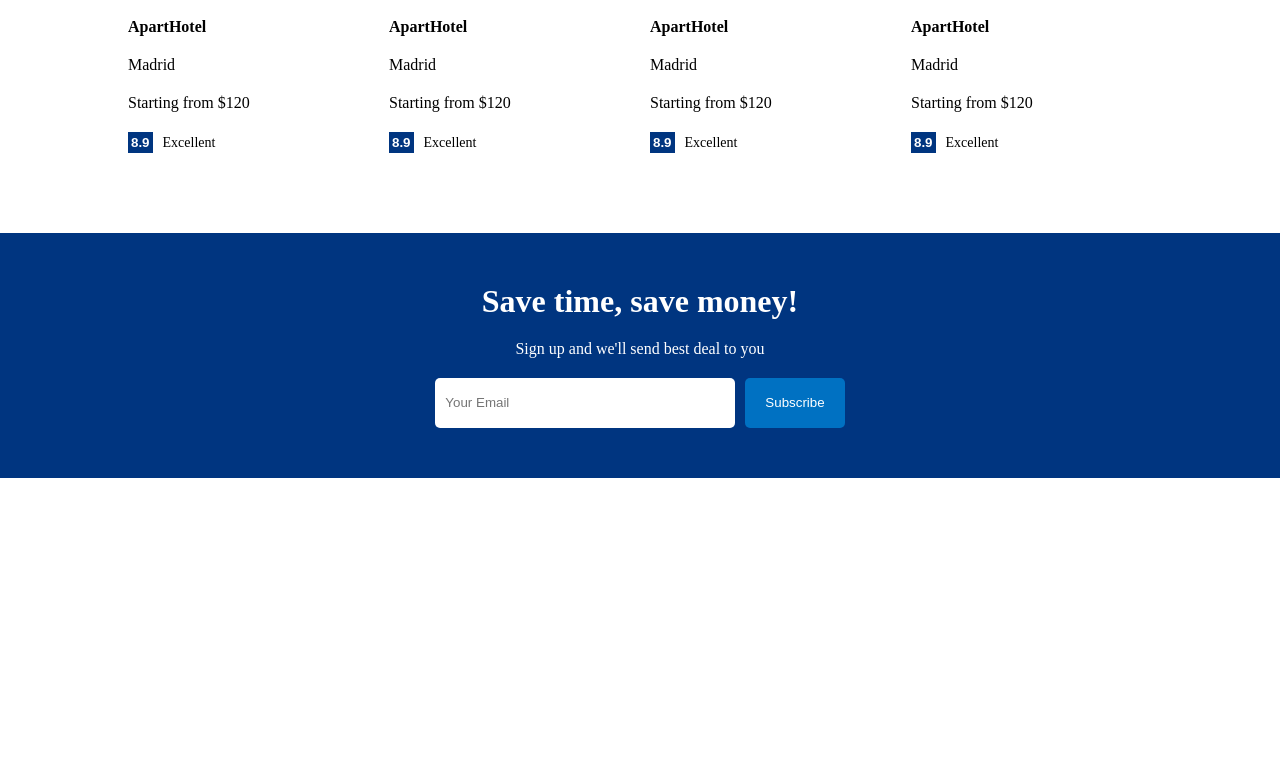
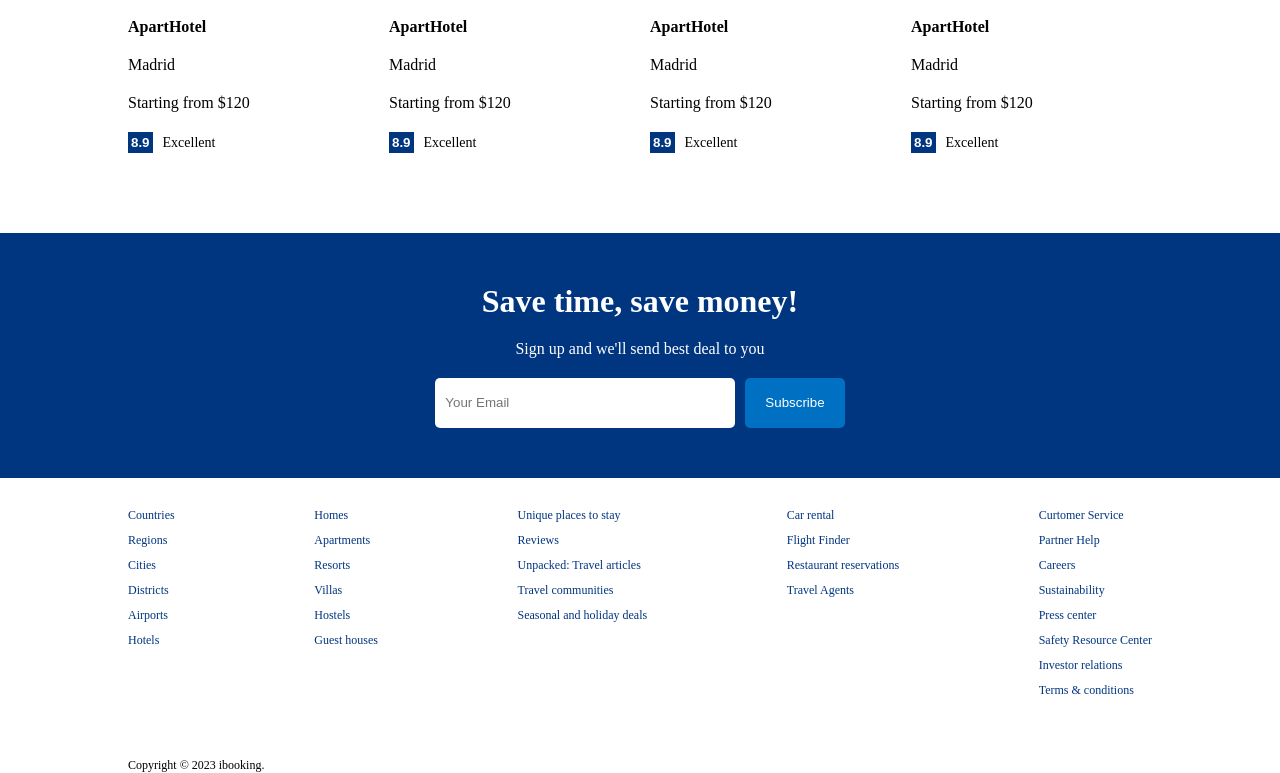
Before and after one commit to JavokhirTursunboev/booking, a React (Create React App) app: page / in a window 1280 px wide. Shown: the part 1230-2003 px from the top of the page. Before the commit the page ends 1708 px from the top, so only its background shows below. Built offline with nearby package versions, Linux system fonts and the light colour scheme.

Commit message:
footer is done

```diff
--- /dev/null
+++ b/src/components/footer/Footer.jsx
@@ -0,0 +1,52 @@
+import "./footer.css";
+
+function Footer() {
+  return (
+    <div className="footer">
+      <div className="fLists">
+        <ul className="fList">
+          <li className="fListItem">Countries</li>
+          <li className="fListItem">Regions</li>
+          <li className="fListItem">Cities</li>
+          <li className="fListItem">Districts</li>
+          <li className="fListItem">Airports</li>
+          <li className="fListItem">Hotels</li>
+        </ul>
+        <ul className="fList">
+          <li className="fListItem">Homes </li>
+          <li className="fListItem">Apartments </li>
+          <li className="fListItem">Resorts </li>
+          <li className="fListItem">Villas</li>
+          <li className="fListItem">Hostels</li>
+          <li className="fListItem">Guest houses</li>
+        </ul>
+        <ul className="fList">
+          <li className="fListItem">Unique places to stay </li>
+          <li className="fListItem">Reviews</li>
+          <li className="fListItem">Unpacked: Travel articles </li>
+          <li className="fListItem">Travel communities </li>
+          <li className="fListItem">Seasonal and holiday deals </li>
+        </ul>
+        <ul className="fList">
+          <li className="fListItem">Car rental </li>
+          <li className="fListItem">Flight Finder</li>
+          <li className="fListItem">Restaurant reservations </li>
+          <li className="fListItem">Travel Agents </li>
+        </ul>
+        <ul className="fList">
+          <li className="fListItem">Curtomer Service</li>
+          <li className="fListItem">Partner Help</li>
+          <li className="fListItem">Careers</li>
+          <li className="fListItem">Sustainability</li>
+          <li className="fListItem">Press center</li>
+          <li className="fListItem">Safety Resource Center</li>
+          <li className="fListItem">Investor relations</li>
+          <li className="fListItem">Terms & conditions</li>
+        </ul>
+      </div>
+      <div className="fText">Copyright © 2023    ibooking.</div>
+    </div>
+  );
+}
+
+export default Footer;
--- /dev/null
+++ b/src/components/footer/footer.css
@@ -0,0 +1,20 @@
+.footer {
+  width: 100%;
+  max-width: 1024px;
+  font-size: 12px;
+}
+.fLists {
+  width: 100%;
+  display: flex;
+  justify-content: space-between;
+  margin-bottom: 50px;
+}
+.fList {
+  list-style: none;
+  padding: 0;
+}
+.fListItem {
+  color: #003580;
+  margin-bottom: 10px;
+  cursor: pointer;
+}
--- a/src/page/home/Home.jsx
+++ b/src/page/home/Home.jsx
@@ -1,6 +1,7 @@
 import React from "react";
 import Featured from "../../components/featured/Featured";
 import FeaturedProperties from "../../components/featuredProperties/FeaturedProperties";
+import Footer from "../../components/footer/Footer";
 import Header from "../../components/header/Header";
 import MailList from "../../components/mailList/MailList";
 import Navbar from "../../components/navbar/Navbar";
@@ -18,6 +19,7 @@
         <h1 className="homeTitle">Homes guests love</h1>
         <FeaturedProperties />
         <MailList />
+        <Footer/>
       </div>
     </div>
   );
```
